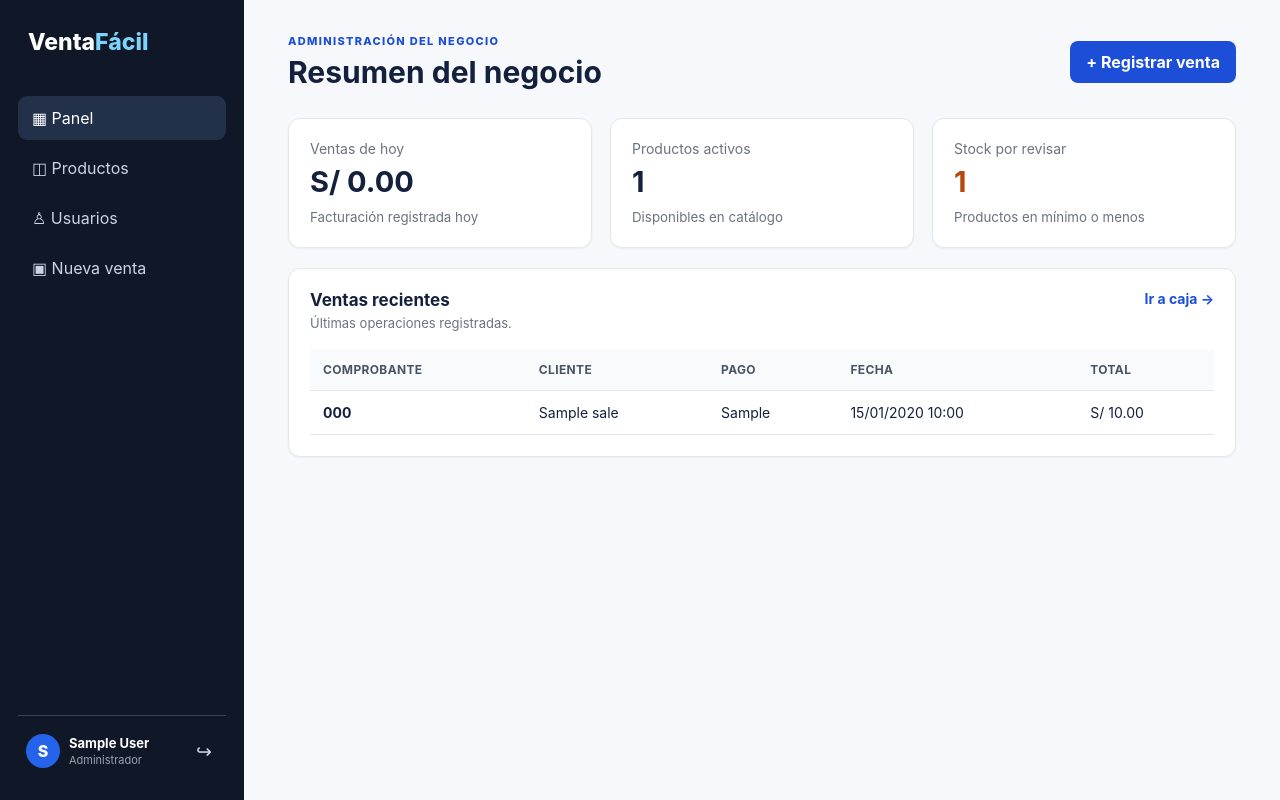
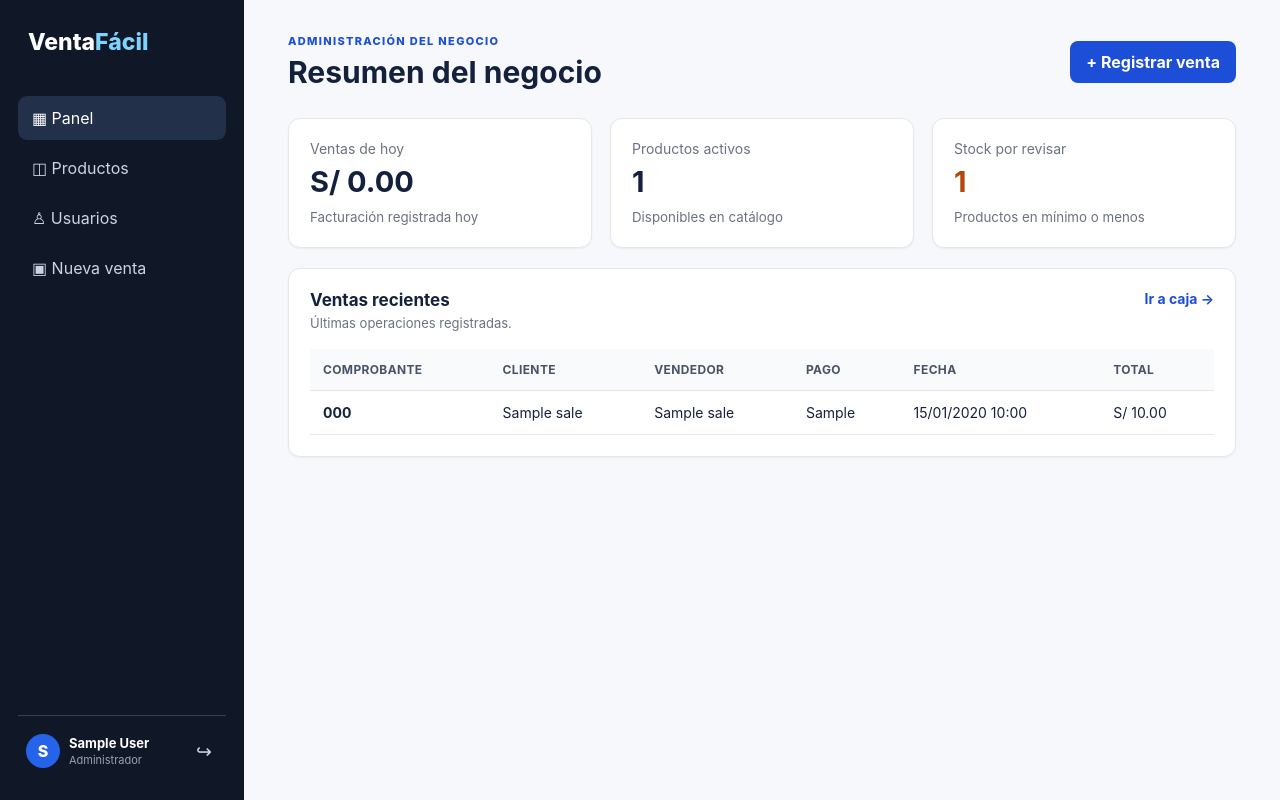
Before and after one commit to jhunnior-06/Sistema-de-ventas-, a FastAPI app: page / in a window 1280 px wide. Run offline with FastAPI, Linux system fonts and the light colour scheme; the visitor is signed in with stand-in values (Sample User, id 1); tables that the repository leaves empty hold one stand-in row (values such as "Sample post").

Commit message:
Mostrar vendedor en el historial de ventas

```diff
--- a/app/templates/dashboard.html
+++ b/app/templates/dashboard.html
@@ -10,8 +10,8 @@
 <section class="panel">
   <div class="section-title"><div><h2>Ventas recientes</h2><p>Últimas operaciones registradas.</p></div><a href="/ventas">Ir a caja →</a></div>
   {% if recent_sales %}
-  <div class="table-wrap"><table><thead><tr><th>Comprobante</th><th>Cliente</th><th>Pago</th><th>Fecha</th><th>Total</th></tr></thead>
-  <tbody>{% for sale in recent_sales %}<tr><td><b>{{ sale.invoice_number }}</b></td><td>{{ sale.customer_name or 'Venta general' }}</td><td>{{ sale.payment_method }}</td><td>{{ sale.created_at.strftime('%d/%m/%Y %H:%M') }}</td><td>{{ sale.total|currency }}</td></tr>{% endfor %}</tbody></table></div>
+  <div class="table-wrap"><table><thead><tr><th>Comprobante</th><th>Cliente</th><th>Vendedor</th><th>Pago</th><th>Fecha</th><th>Total</th></tr></thead>
+  <tbody>{% for sale in recent_sales %}<tr><td><b>{{ sale.invoice_number }}</b></td><td>{{ sale.customer_name or 'Venta general' }}</td><td>{{ sale.seller_name }}</td><td>{{ sale.payment_method }}</td><td>{{ sale.created_at.strftime('%d/%m/%Y %H:%M') }}</td><td>{{ sale.total|currency }}</td></tr>{% endfor %}</tbody></table></div>
   {% else %}<div class="empty"><h3>Aún no hay ventas</h3><p>Registra tu primera operación para ver el resumen aquí.</p><a class="button primary" href="/ventas">Registrar venta</a></div>{% endif %}
 </section>
 {% endblock %}
```
